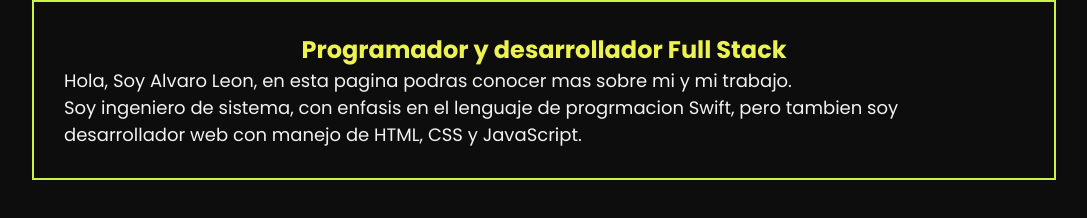
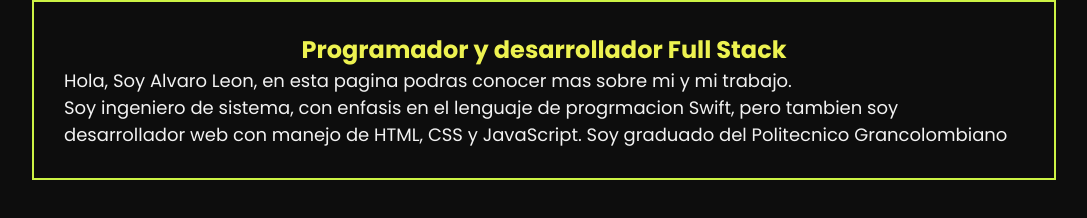
Before and after one commit to javierlnc/BlogClass, a website: page index.html in a window 1280 px wide. Shown: the whole page, without its empty margins (96-1183 px from the left). Drawn offline with Linux system fonts and the light colour scheme.

Commit message:
Se agrego educacion

```diff
--- a/index.html
+++ b/index.html
@@ -16,6 +16,7 @@
            <h1>Programador y desarrollador Full Stack</h1>
            <p>Hola, Soy Alvaro Leon, en esta pagina podras conocer mas sobre mi y mi trabajo. <br>
             Soy ingeniero de sistema, con enfasis en el lenguaje de progrmacion Swift, pero tambien soy desarrollador web con manejo de HTML, CSS y JavaScript.
+            Soy graduado del Politecnico Grancolombiano
            </p>
        </section>
     </main>
```
